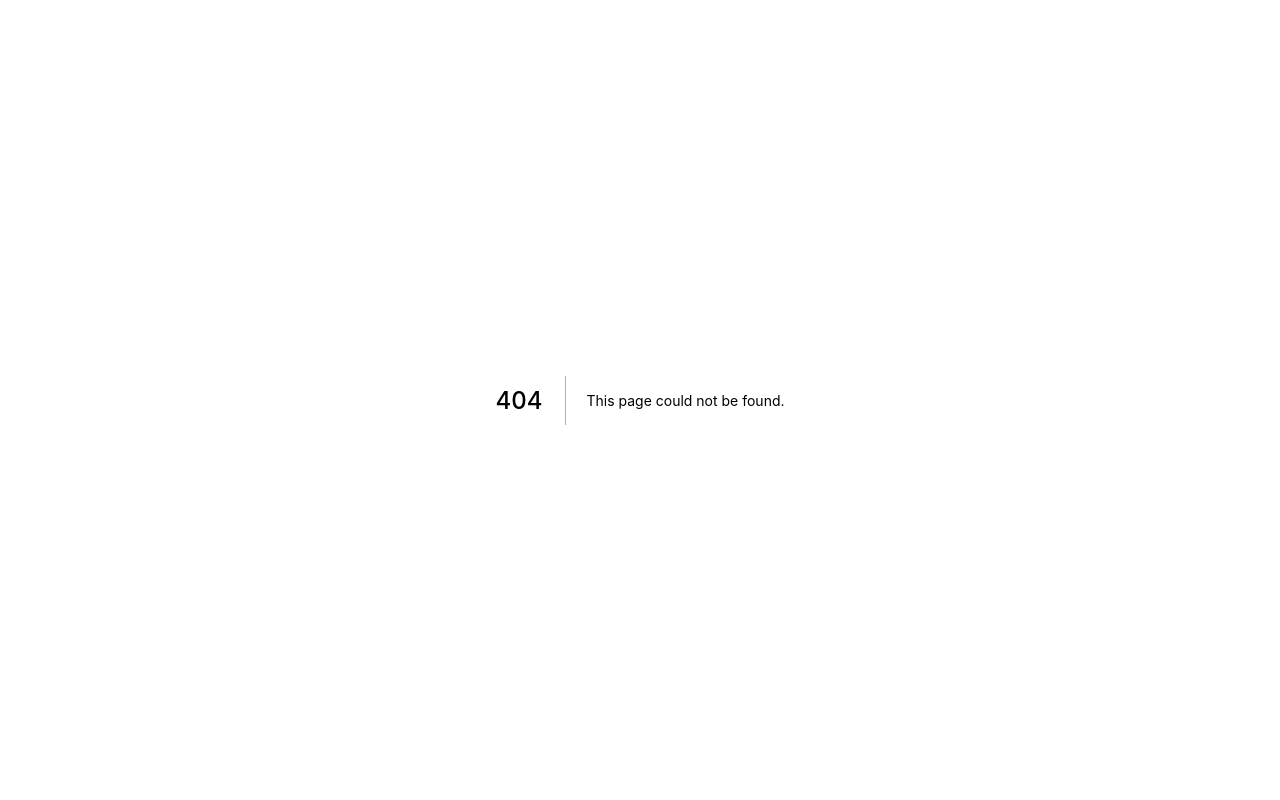
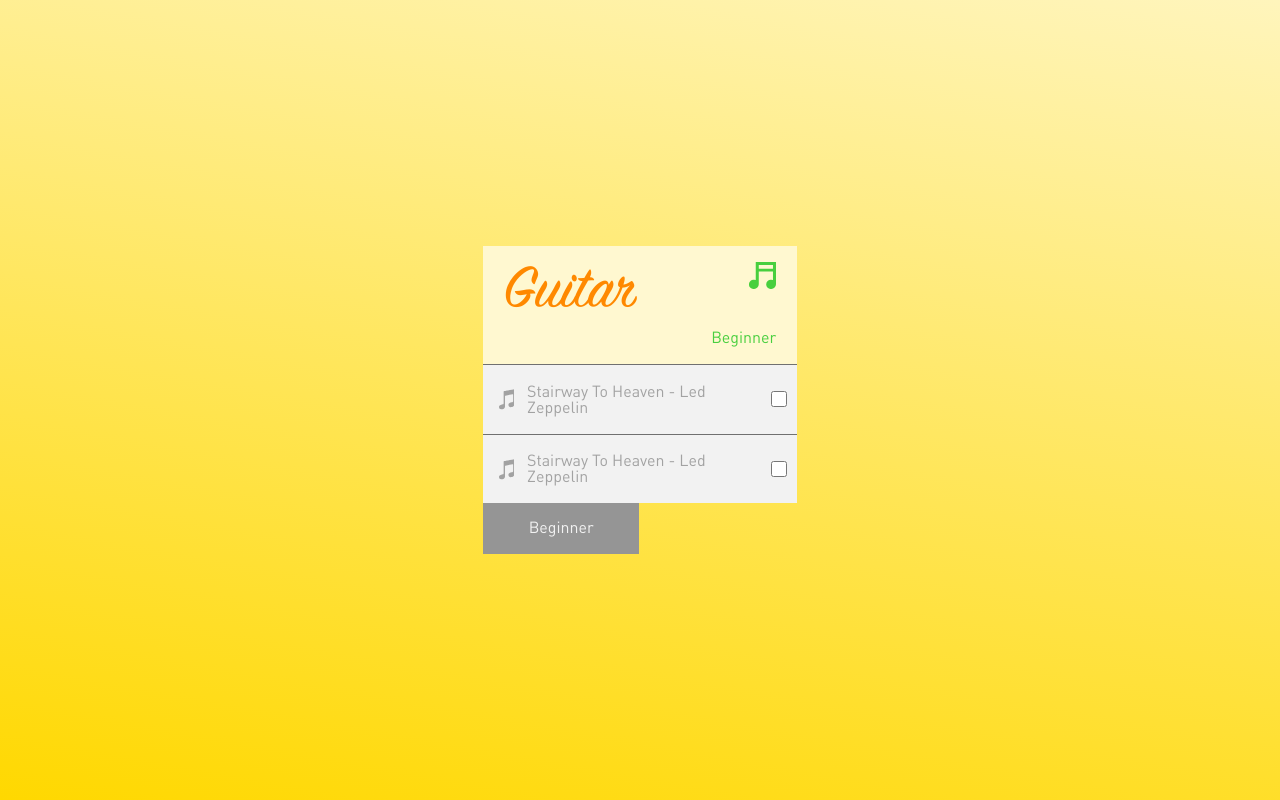
Before and after one commit to sweisz/guitar-chords, a Next.js app: page /lessons in a window 1280 px wide. Before the commit this address had no page. Built offline with nearby package versions, Linux system fonts and the light colour scheme.

Commit message:
✨ Add Lessons page with - header - list items - button

```diff
--- /dev/null
+++ b/components/Lessons/Lessons.module.css
@@ -0,0 +1,3 @@
+.main {
+  background-color: white;
+}
--- /dev/null
+++ b/components/Lessons/Lessons.tsx
@@ -0,0 +1,17 @@
+import React from "react";
+import styles from "./Lessons.module.css";
+import ListItems from "../ListItems/ListItem";
+import LessonsButton from "../LessonsButton/LessonsButton";
+import LessonsHead from "../LessonsHead/LessonsHead";
+
+function Lessons() {
+  return (
+    <div className={styles.background}>
+      <LessonsHead label={"Beginner"} link={"/beginner"} />
+      <ListItems title={"Stairway To Heaven - Led Zeppelin"} checkBox={false} />
+      <LessonsButton label={"Beginner"} href={"/beginner"} />
+    </div>
+  );
+}
+
+export default Lessons;
--- /dev/null
+++ b/pages/lessons.tsx
@@ -0,0 +1,18 @@
+import Head from "next/head";
+import styles from "../styles/Home.module.css";
+import Lessons from "../components/Lessons/Lessons";
+
+export default function LessonsPage() {
+  return (
+    <div className={styles.container}>
+      <Head>
+        <title>Guitar Chords – Lessons</title>
+        <link rel="icon" href="/favicon.ico" />
+      </Head>
+
+      <main className={styles.main}>
+        <Lessons />
+      </main>
+    </div>
+  );
+}
```
Also changed, not shown: 1 other file (tests, documents, lock files or other folders).
